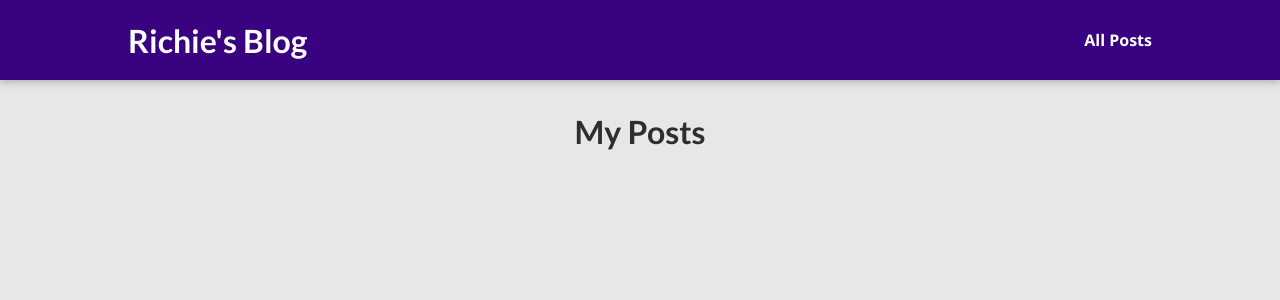
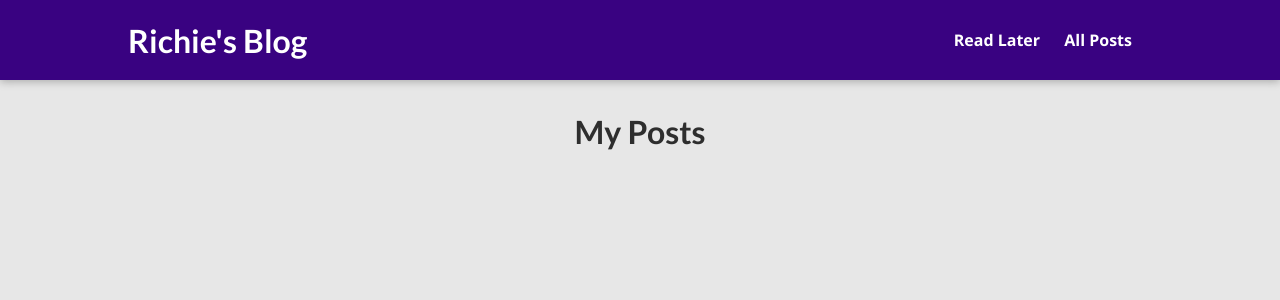
Before and after one commit to PacifistaPx0/my_site, a Django app: page /posts/ in a window 1280 px wide. Shown: the top 300 px of the page. Run offline with Django 5.2, Linux system fonts and the light colour scheme; data that the repository does not hold is empty.

Commit message:
more changes

```diff
--- a/static/app.css
+++ b/static/app.css
@@ -46,3 +46,7 @@ h3 {
 #main-navigation h1 a:active {
   color: white;
 }
+
+nav a {
+  margin-right: 20px; /* Adjust the value as needed */
+}
--- a/templates/base.html
+++ b/templates/base.html
@@ -15,6 +15,7 @@
     <header id="main-navigation">
         <h1><a href="{% url "index-page" %}">Richie's Blog</a></h1>
         <nav>
+          <a href="{% url "read-later" %}">Read Later</a>
           <a href="{% url "posts-page" %}">All Posts</a>
         </nav>
     </header>
```
